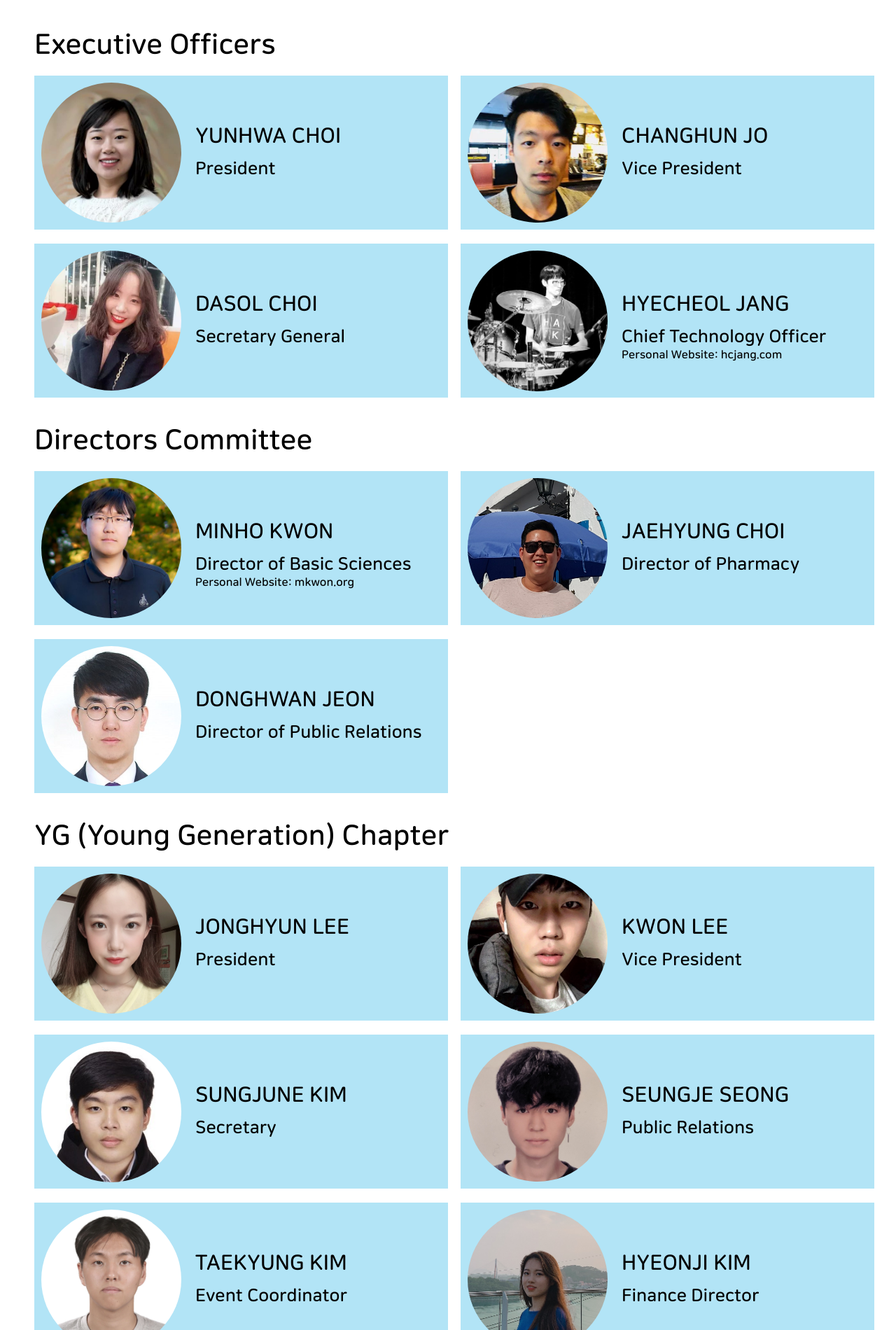
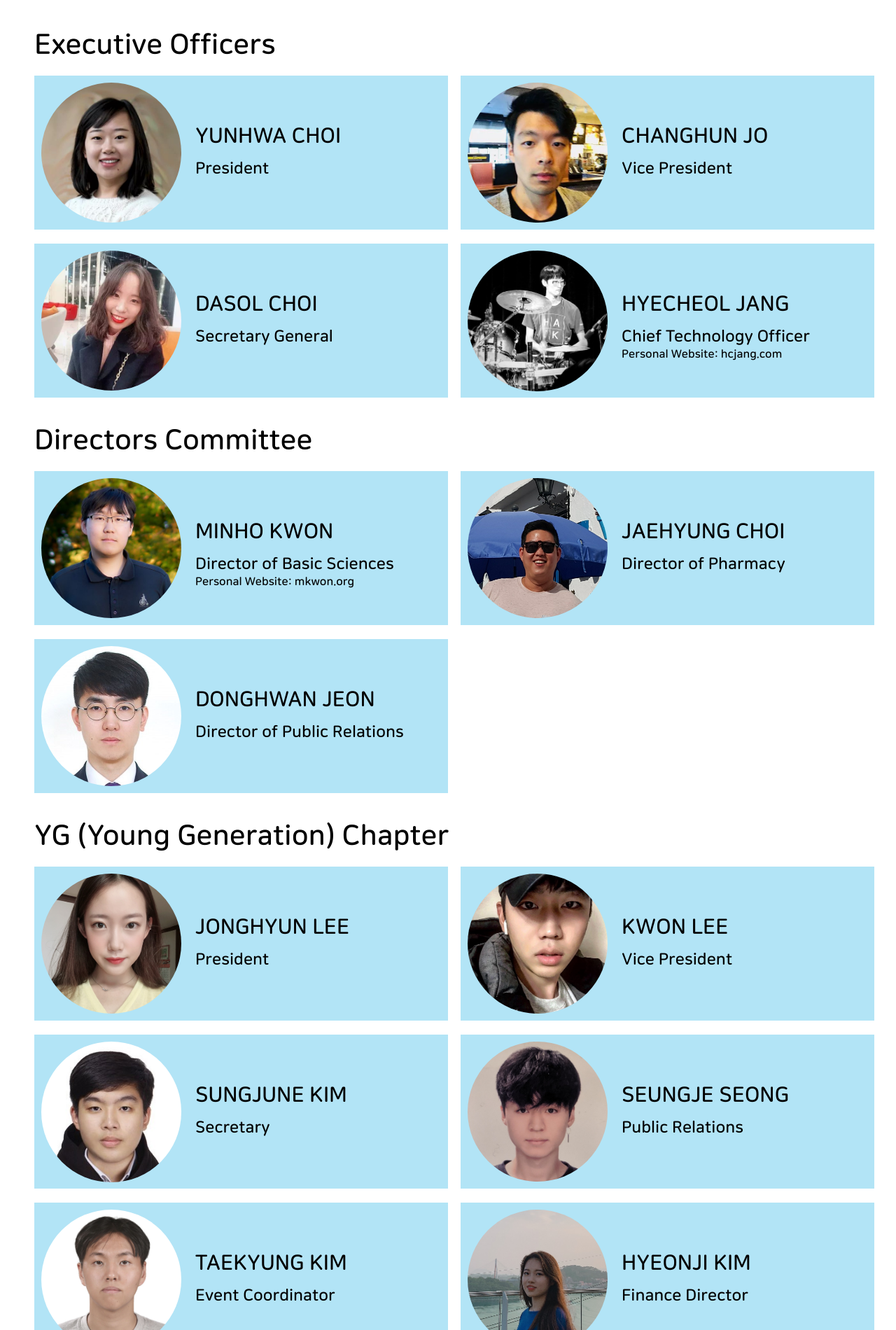
Before and after one commit to KSEAWisconsin/kseawisconsin.github.io, a Jekyll site: the page built from about.html, in a window 1280 px wide. Shown: the part 1810-3710 px from the top of the page at 70% size. Built offline with Jekyll 4.4.1, drawn with Linux system fonts in a browser that asks for light colours; some of the changed text lies outside the part shown.

Commit message:
Fix Font size

```diff
--- a/_data/about_others.yml
+++ b/_data/about_others.yml
@@ -24,7 +24,7 @@
 
 - person_name: HUNGTAE KIM
   image_url: /HUNGTAE_KIM.jpg
-  standing: Former President(2017-18)
+  standing: Former President (2017-18)
   website_url:
 
 - person_name: YEIHWAN JUNG
--- a/_sass/KSEAWeb.scss
+++ b/_sass/KSEAWeb.scss
@@ -763,6 +763,7 @@ footer {
       margin-top: 0px;
       margin-bottom: 10px;
     }
+
     //for tablet website
     @media screen and (min-width: 550px) {
       #leaders {
@@ -775,6 +776,7 @@ footer {
         margin-bottom: 20px;
       }
     }
+
     //for desktop website
     @media screen and (min-width: 1020px) {
       #leaders {
@@ -830,6 +832,7 @@ footer {
         }
       }
     }
+
     //for tablet website
     @media screen and (min-width: 550px) {
       .grid_wrapper {
@@ -855,16 +858,17 @@ footer {
 
           .standing {
             margin-left: 230px;
-            font-size: 24px;
+            font-size: 23px;
           }
 
           .personal_url {
             margin-left: 230px;
-            font-size: 18px;
+            font-size: 16px;
           }
         }
       }
     }
+
     //for desktop website
     @media screen and (min-width: 1020px) {
       .grid_wrapper {
@@ -890,7 +894,7 @@ footer {
 
           .standing {
             margin-left: 230px;
-            font-size: 25px;
+            font-size: 23px;
           }
 
           .personal_url {
```
